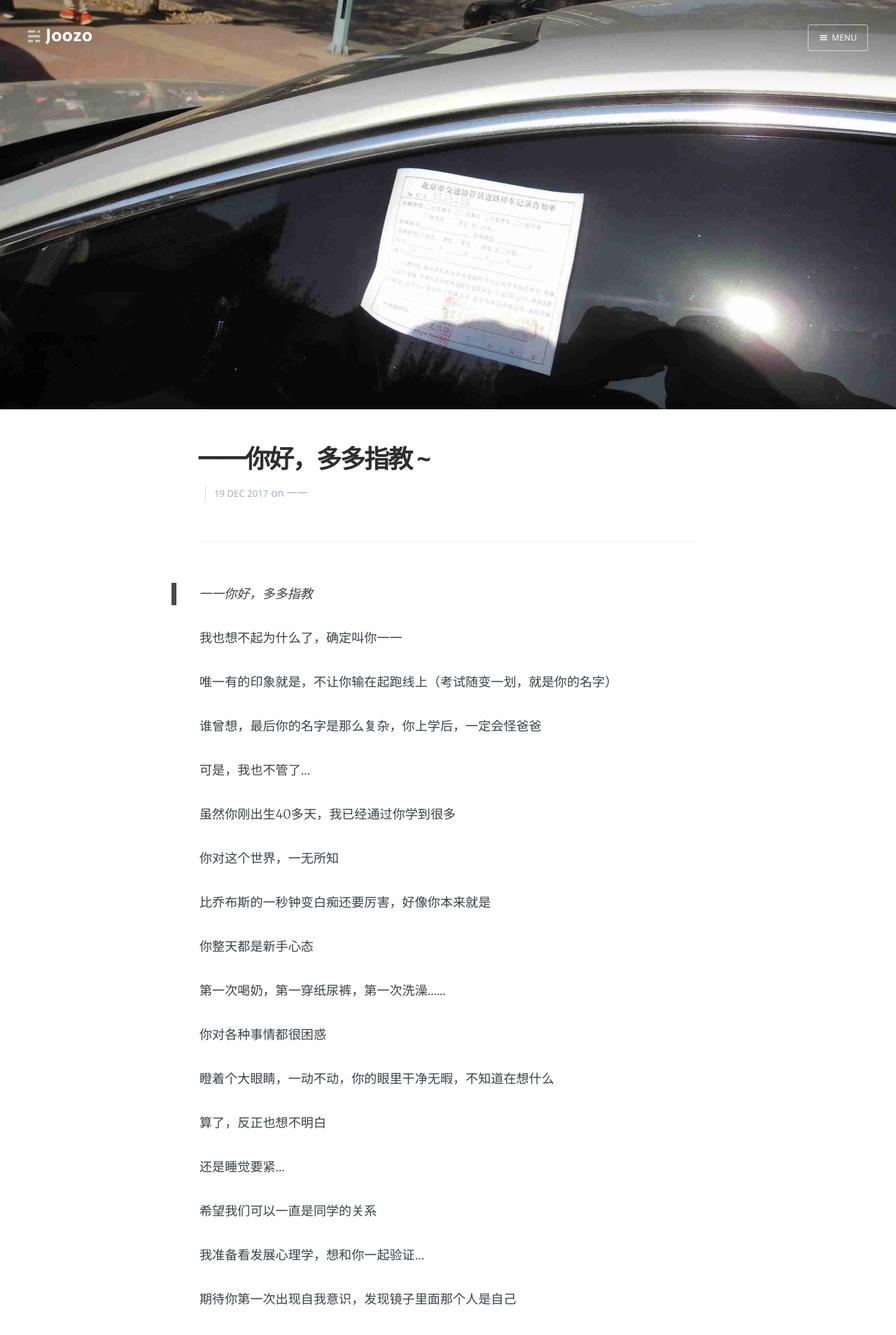
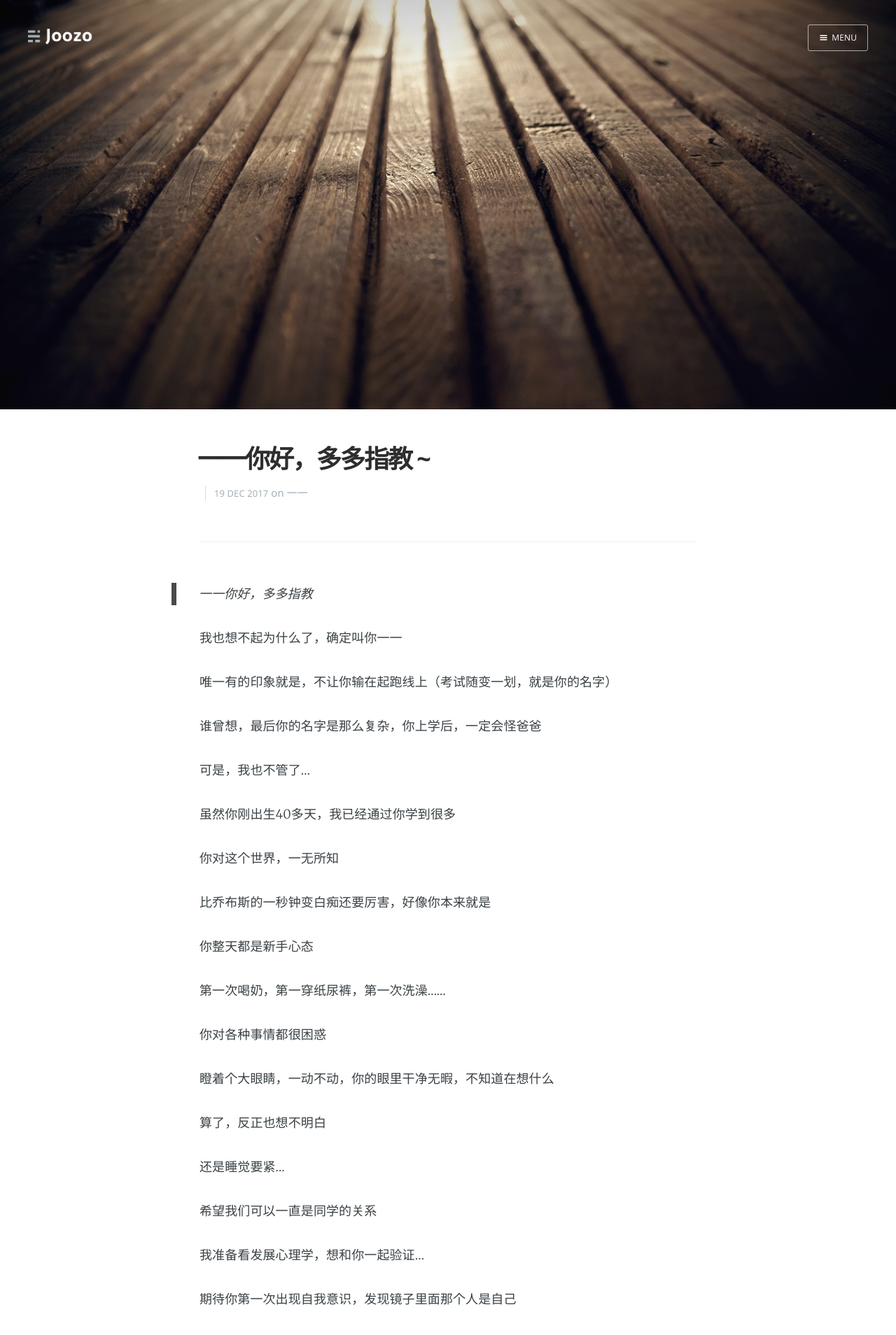
Before and after one commit to joo-studio/blog.joozo.cn, a Jekyll site: the page built from _posts/2017-12-19-hello-zhaoone.md, in a window 1280 px wide. Shown: the top 1908 px of the page at 70% size. Built offline with Jekyll 4.4.1, drawn with Linux system fonts in a browser that asks for light colours; nearby versions of some CDN libraries; Markdown is read by kramdown in place of the engine named in the settings.

```diff
--- a/_posts/2017-12-19-hello-zhaoone.md
+++ b/_posts/2017-12-19-hello-zhaoone.md
@@ -4,7 +4,7 @@
 title: "一一你好，多多指教 ~"
 categories: 一一
 tags: 一一
-cover: 'img/2017/11/02.jpeg'
+cover: 'img/road.jpg'
 navigation: True
 logo: 'assets/images/ghost.png'
 ---
```
